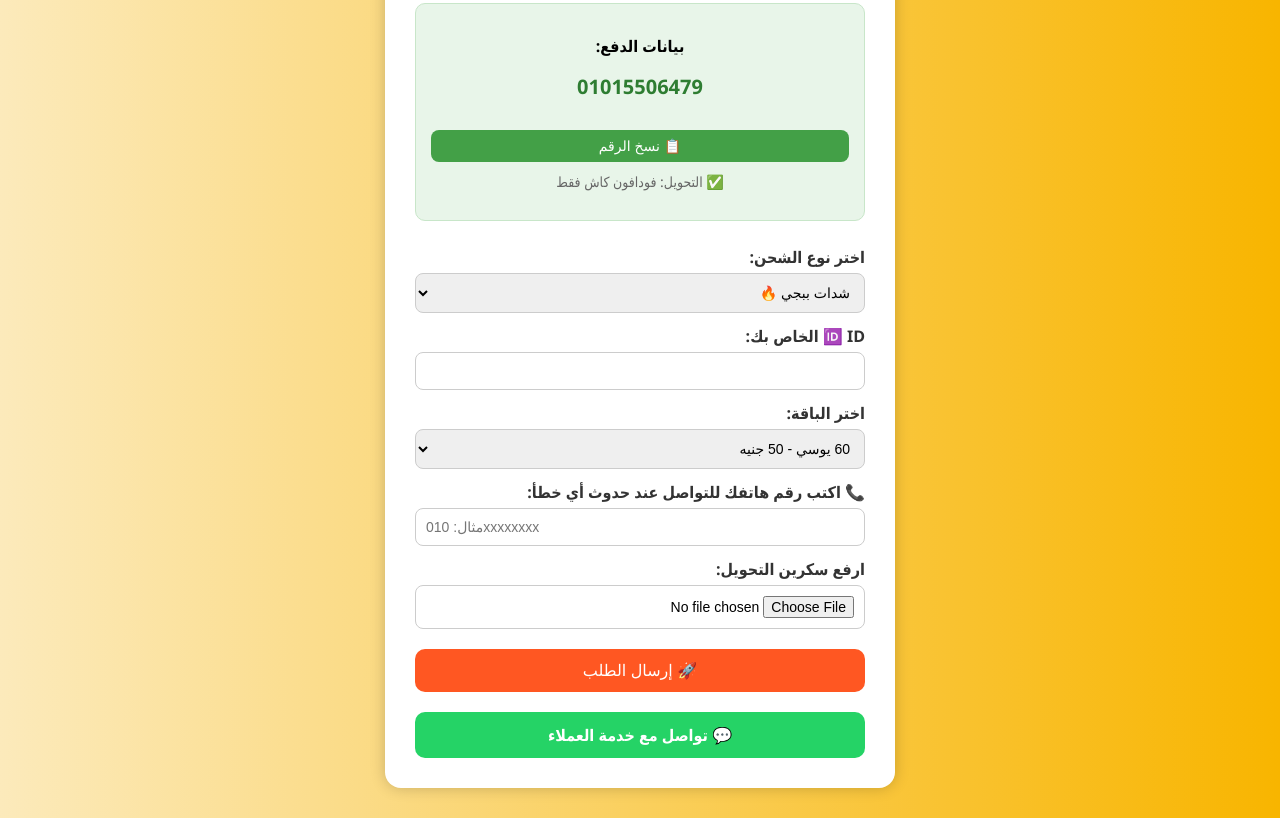
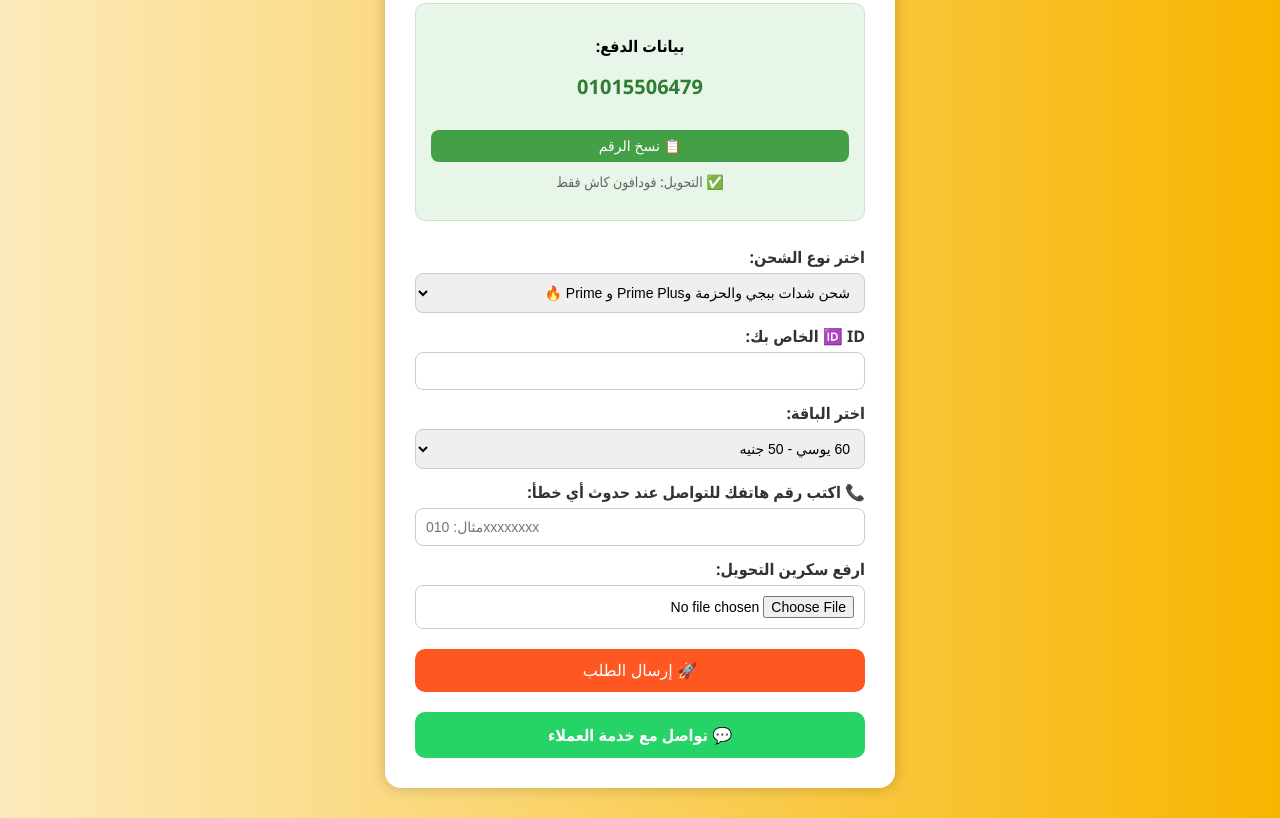
Before and after one commit to ClarkHamofares/-HAMO-STORE-, a plain HTML site: page index.html in a window 1280 px wide. Shown: the part 131-949 px from the top of the page. Drawn offline with Linux system fonts and the light colour scheme.

Commit message:
Update index.html

```diff
--- a/index.html
+++ b/index.html
@@ -20,7 +20,7 @@
     <form id="orderForm">
       <label for="game">اختر نوع الشحن:</label>
       <select id="game" required onchange="updatePackages()">
-        <option value="pubg">شدات ببجي 🔥</option>
+        <option value="pubg">شحن شدات ببجي والحزمة وPrime Plus و Prime 🔥</option>
         <option value="freefire">جواهر فري فاير 💎</option>
         <option value="tiktok">مشاهدات تيك توك 🎯</option>
         <option value="likes">لايكات تيك توك ❤️</option>
```
